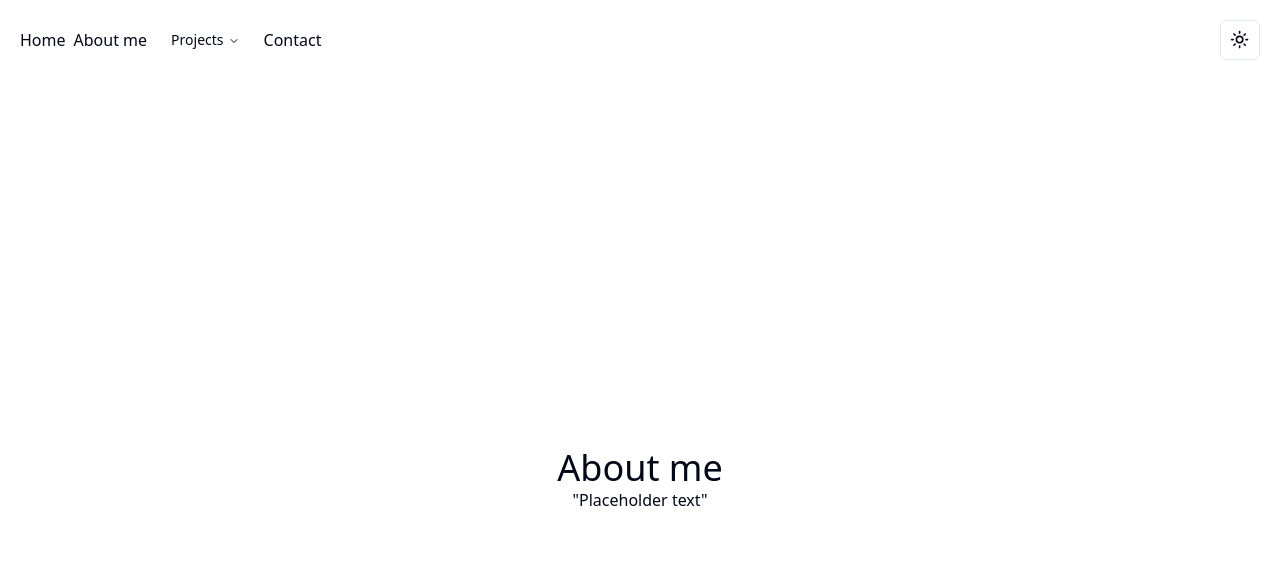
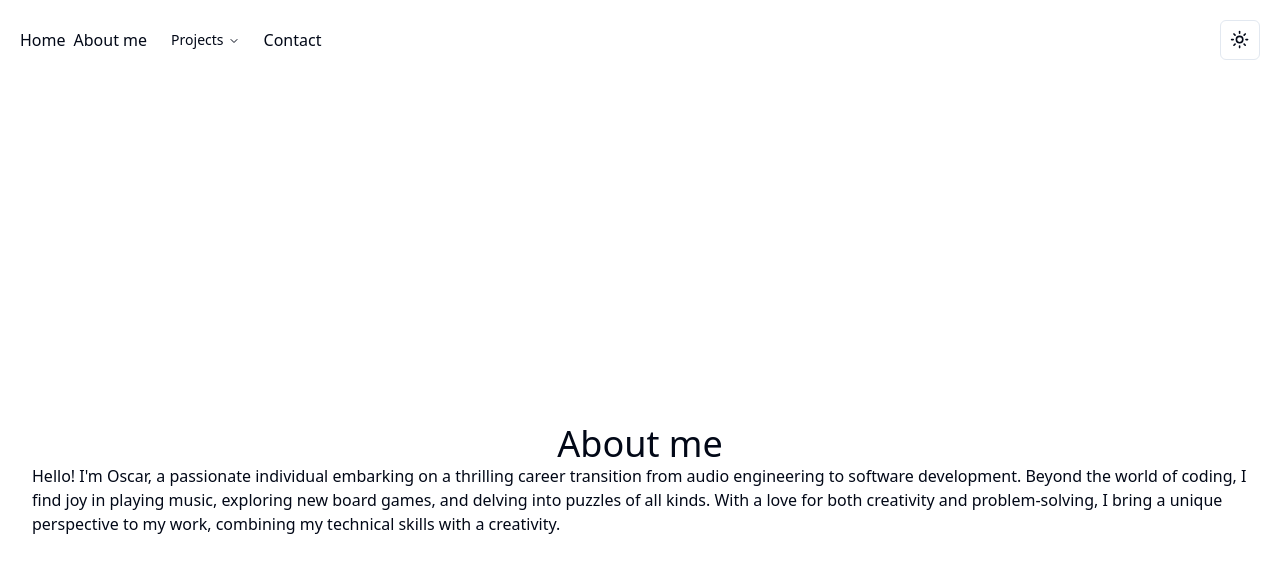
Before and after one commit to OscarG-png/portfolio, a React (Vite) app: page /aboutme in a window 1280 px wide. Shown: the top 572 px of the page. Built offline with nearby package versions, Linux system fonts and the light colour scheme.

Commit message:
about me page

```diff
--- a/src/Data/AboutMe.js
+++ /dev/null
@@ -1 +0,0 @@
-// Don't want to have huge blocks of text on the about me page. might move this to an API later
--- /dev/null
+++ b/src/Data/AboutMe.ts
@@ -0,0 +1,3 @@
+// Don't want to have huge blocks of text on the about me page. might move this to an API later
+
+export const aboutMe: string = "Hello! I'm Oscar, a passionate individual embarking on a thrilling career transition from audio engineering to software development. Beyond the world of coding, I find joy in playing music, exploring new board games, and delving into puzzles of all kinds. With a love for both creativity and problem-solving, I bring a unique perspective to my work, combining my technical skills with a creativity."
--- a/src/pages/Aboutme.tsx
+++ b/src/pages/Aboutme.tsx
@@ -1,9 +1,11 @@
+import { aboutMe } from '../Data/AboutMe';
+
 export default function AboutMe() {
     return (
         <>
             <div className="flex flex-col items-center justify-center h-screen">
                 <h1 className="text-4xl">About me</h1>
-                <p>"Placeholder text"</p>
+                <p>{aboutMe}</p>
             </div>
         </>
     );
```
